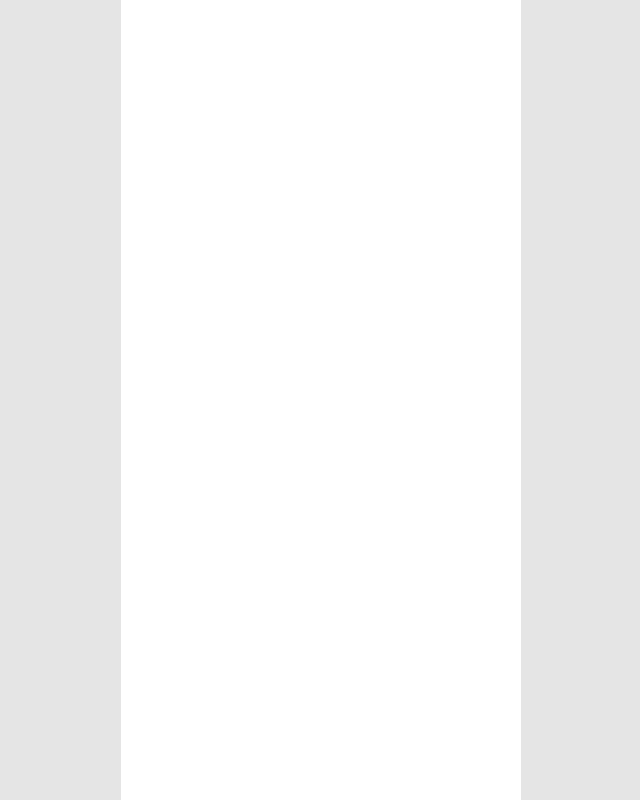
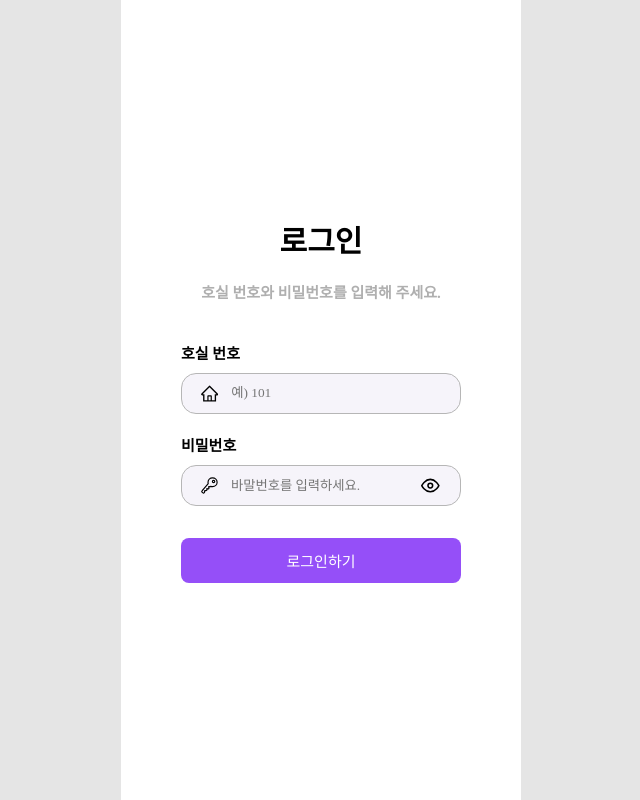
Before and after one commit to 12th-DHC/dhc-fe, a React (Vite) app in the folder apps/user_pwa/: page / in a window 1280 px wide. Before the commit this address had no page. Shown: the whole page, without its empty margins (319-959 px from the left). Built offline with nearby package versions, Linux system fonts and the light colour scheme; a web font is replaced by a local one.

Commit message:
test(user-pwa): ci 빌드 필터링 테스트

```diff
--- a/apps/user_pwa/src/Router.tsx
+++ b/apps/user_pwa/src/Router.tsx
@@ -5,7 +5,7 @@ const Router = () => {
   return (
     <Routes>
       <Route path='/login' element={<LoginPage />} />
-      <Route path='/2' element={<p>2</p>} />
+      <Route path='/' element={<LoginPage />} />
     </Routes>
   );
 }
```
